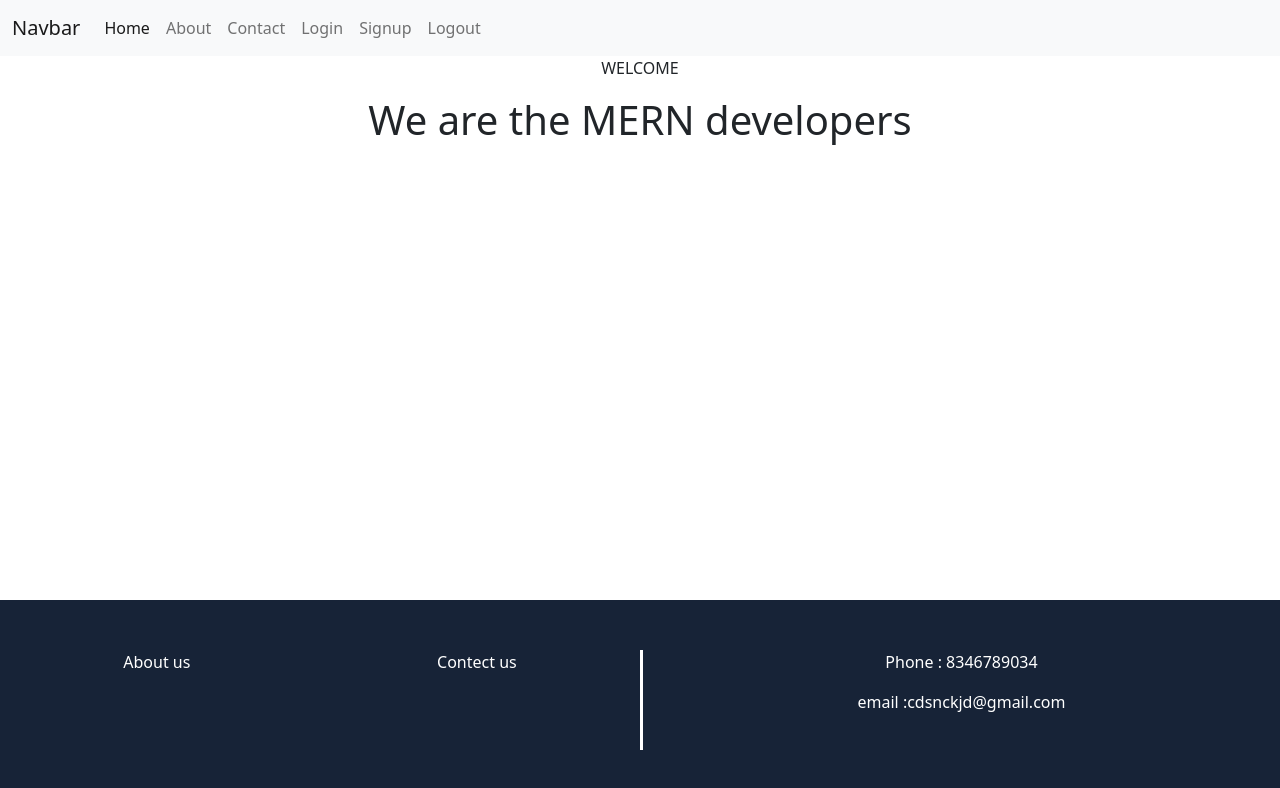
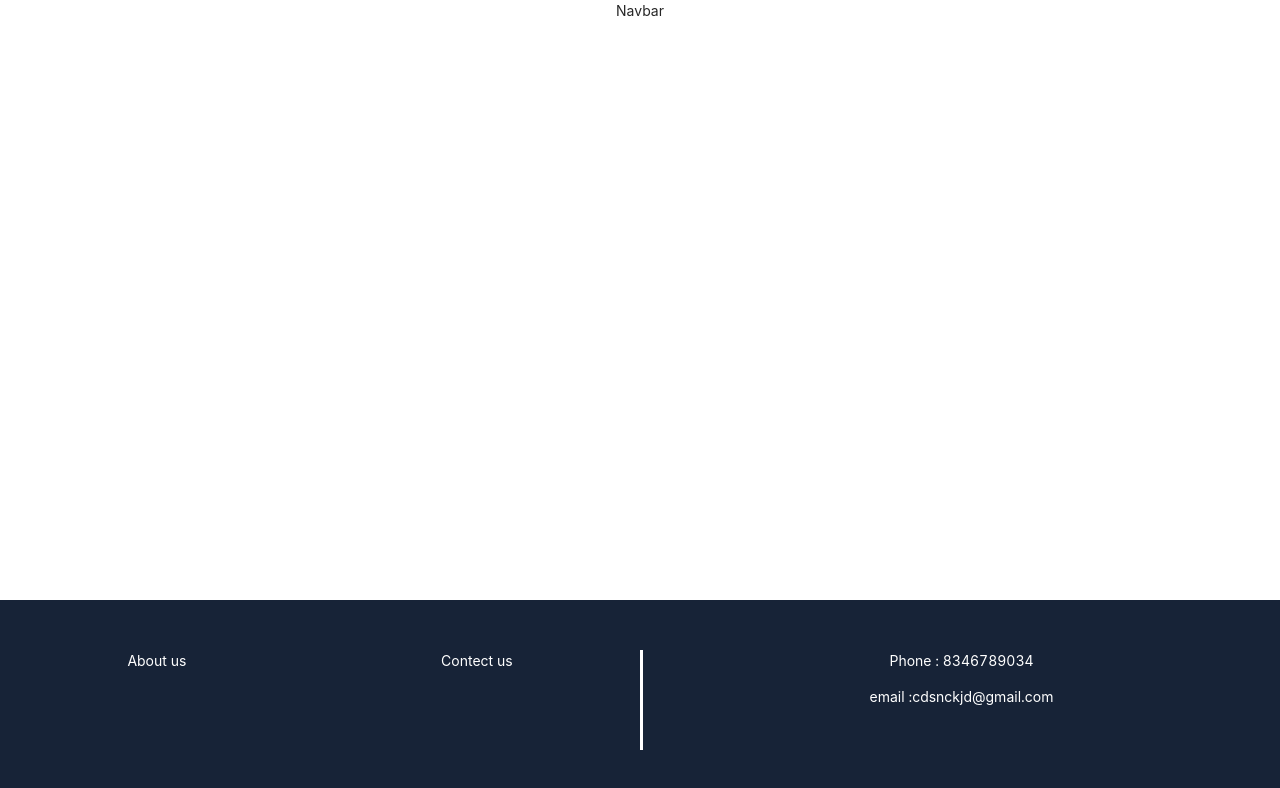
Before and after one commit to RaviSolanki0103/shopkart, a React (Create React App) app in the folder front_end/: page / in a window 1280 px wide. Shown: the top 788 px of the page. Built offline with nearby package versions, Linux system fonts and the light colour scheme.

Commit message:
updated folder structure

```diff
--- a/front_end/src/App.css
+++ b/front_end/src/App.css
@@ -1,3 +1,5 @@
+@import '~antd/dist/antd.css';
+
 .App {
   text-align: center;
 }
--- a/front_end/src/App.js
+++ b/front_end/src/App.js
@@ -1,19 +1,21 @@
 import "./App.css";
 import Home from "./components/Home";
 import About from "./components/About";
-import Navbar from "./components/Navbar";
 import { Route, Routes } from "react-router-dom";
 import Contactus from "./components/Contactus";
 import Signup from "./components/Signup";
 import Login from "./components/Login";
 import Logout from "./components/Logout";
-import Footer from "./components/Footer";
+import Footer from "./components/footer/footer";
+import Homepage from "./screens/Homepage";
 
 function App() {
   return (
     <div className="App">
-      <Navbar />
-      <Routes>
+      <Homepage />
+
+      {/* <Navbar /> */}
+      {/* <Routes>
         <Route exact path="/" element={<Home />} />
         <Route exact path="/about" element={<About />} />
         <Route exact path="/contact" element={<Contactus />} />
@@ -21,7 +23,7 @@ function App() {
         <Route exact path="/login" element={<Login />} />
         <Route exact path="logout" element={<Logout />} />
         <Route exact path="*" element={<Login />} />
-      </Routes>
+      </Routes> */}
       <Footer />
     </div>
   );
--- a/front_end/src/components/About.jsx
+++ b/front_end/src/components/About.jsx
@@ -35,7 +35,7 @@ function About() {
   console.log("userdata", userdata);
   useEffect(() => {
     callAboutpage();
-  },[]);
+  });
 
   return (
     <div>
--- a/front_end/src/components/Logout.jsx
+++ b/front_end/src/components/Logout.jsx
@@ -23,7 +23,7 @@ useEffect(() => {
   }).catch((err)=>{
       console.log(err);
   })
-},[])
+},)
 
 
   return (
--- /dev/null
+++ b/front_end/src/components/navbar/Navbar.jsx
@@ -0,0 +1,7 @@
+import React from 'react'
+
+export default function Navbar() {
+  return (
+    <div>Navbar</div>
+  )
+}
--- /dev/null
+++ b/front_end/src/components/navbar/navbar.css
@@ -0,0 +1,6 @@
+.navbar {
+    background-color: #2874f0;
+}
+.navbar:hover{
+    color: aliceblue;
+}
--- /dev/null
+++ b/front_end/src/screens/Homepage.jsx
@@ -0,0 +1,12 @@
+import React from "react";
+import Navbar from "../components/navbar/Navbar";
+
+function Homepage() {
+  return (
+    <div>
+      <Navbar />
+    </div>
+  );
+}
+
+export default Homepage;
```
Also changed, not shown: front_end/src/components/footer/footer.css (renamed from front_end/src/components/footer.css), front_end/src/components/footer/footer.jsx (renamed from front_end/src/components/footer.jsx).
